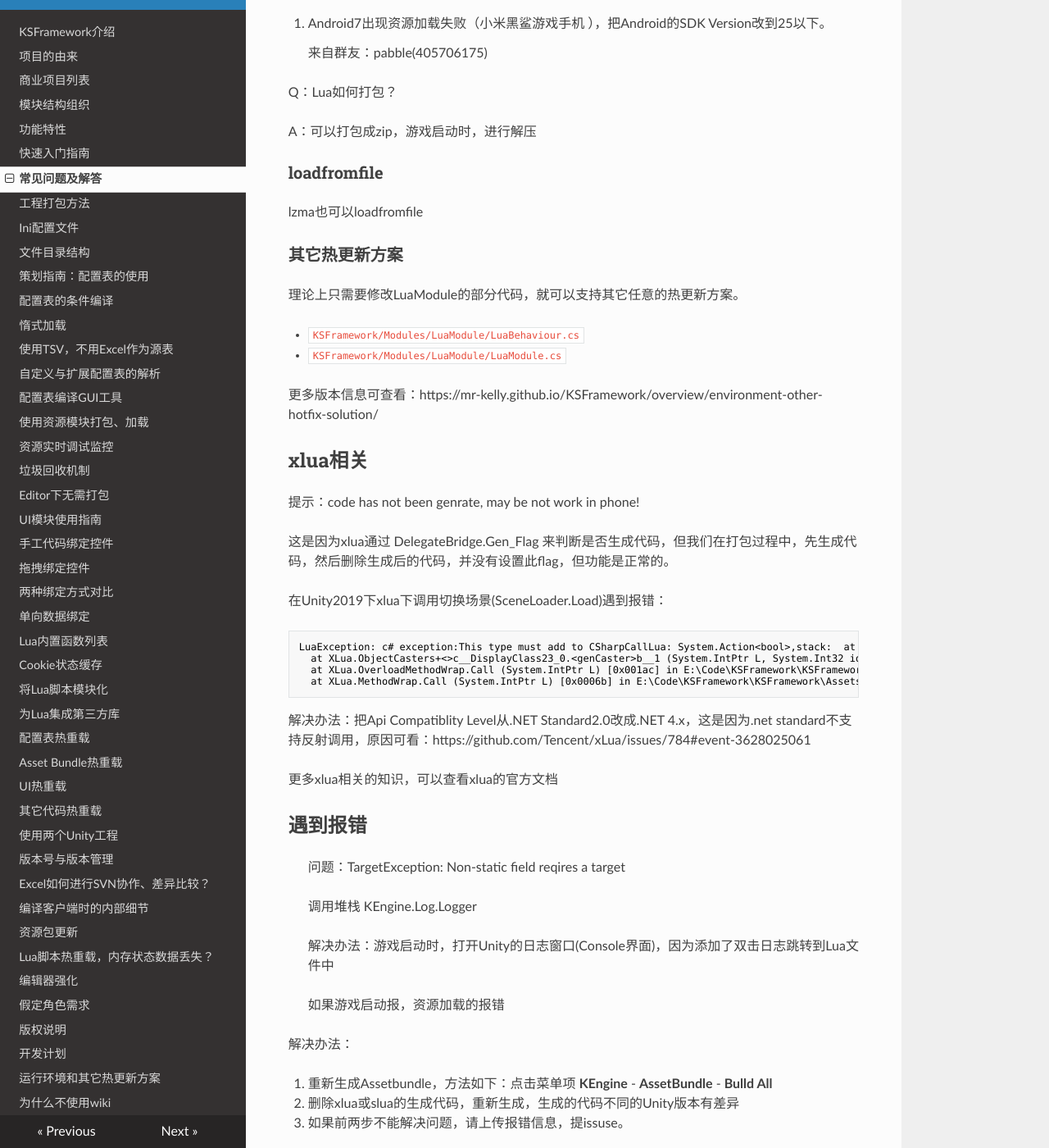
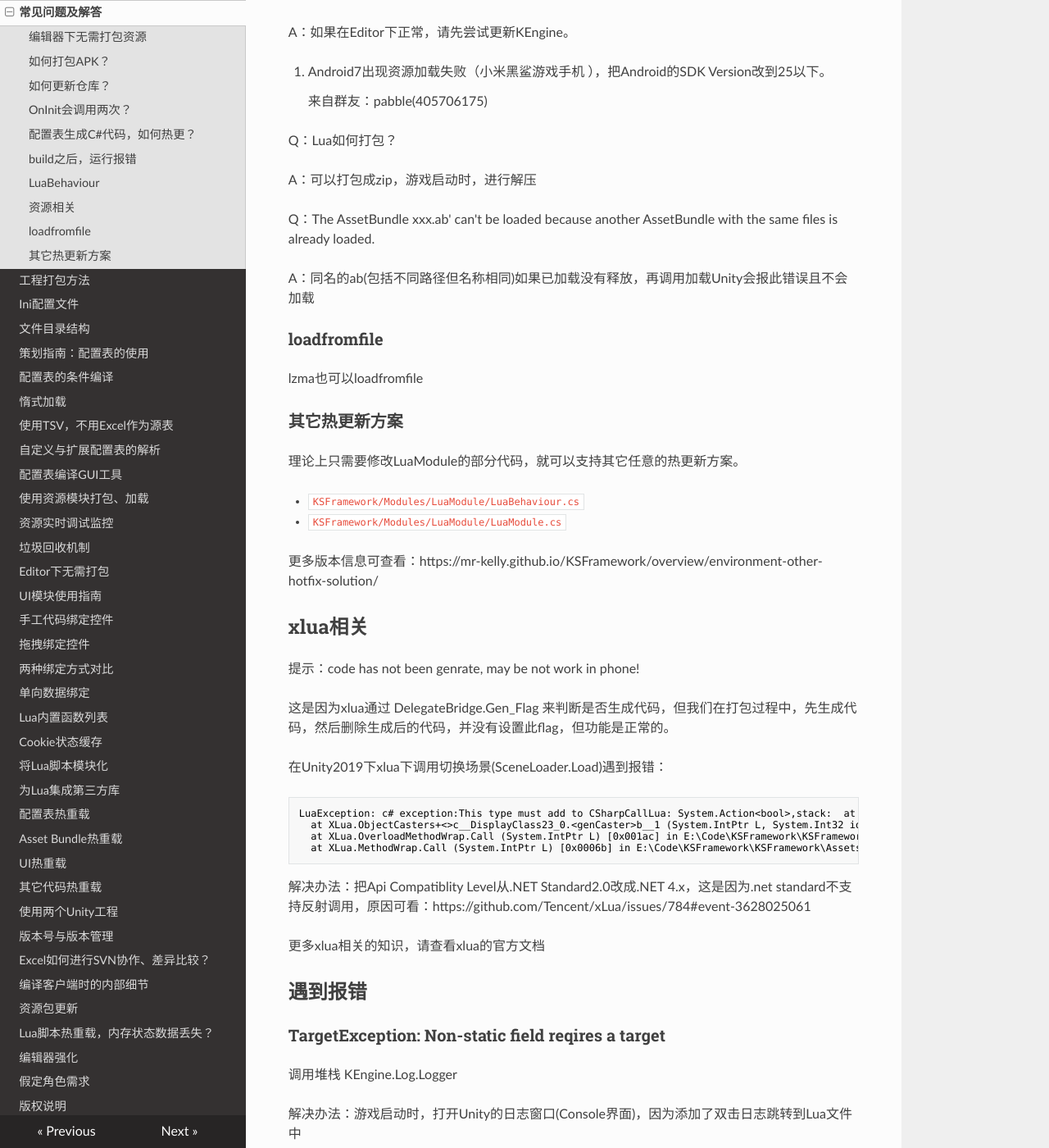
Before and after one commit to mr-kelly/KSFramework, an MkDocs documentation site: the page built from docs/faq.md, in a window 1280 px wide and 1400 px high, scrolled down 2166 px. Shown: the whole window at 82% size. Built offline with MkDocs 1.6.1, drawn with Linux system fonts in a browser that asks for light colours; nearby versions of some CDN libraries.

Commit message:
添加ab加载出错的说明

```diff
--- a/docs/faq.md
+++ b/docs/faq.md
@@ -114,7 +116,9 @@
 
 A：可以打包成zip，游戏启动时，进行解压
 
+Q：The AssetBundle xxx.ab' can't be loaded because another AssetBundle with the same files is already loaded.
 
+A：同名的ab(包括不同路径但名称相同)如果已加载没有释放，再调用加载Unity会报此错误且不会加载
 
 ### loadfromfile
 
@@ -148,17 +152,17 @@
 
 
 
-更多xlua相关的知识，可以查看xlua的官方文档
+更多xlua相关的知识，请查看xlua的官方文档
 
 ## 遇到报错
 
-> 问题：TargetException: Non-static field reqires a target
->
-> 调用堆栈 KEngine.Log.Logger
->
-> 解决办法：游戏启动时，打开Unity的日志窗口(Console界面)，因为添加了双击日志跳转到Lua文件中
+### TargetException: Non-static field reqires a target
 
-> 如果游戏启动报，资源加载的报错
+调用堆栈 KEngine.Log.Logger
+
+解决办法：游戏启动时，打开Unity的日志窗口(Console界面)，因为添加了双击日志跳转到Lua文件中
+
+### 启动游戏报资源加载的错误
 
 解决办法：
 
--- a/docs/resource/edit_mode.md
+++ b/docs/resource/edit_mode.md
@@ -4,6 +4,6 @@
 
 在**Resources\AppConfigs.txt**中配置**IsEditorLoadAsset=1** ，在Editor模式下就会使用AssetDatabase进行加载资源，对于大型项目可以减少打包时间，实现代码可查看 AssetFileLoader.cs。
 
-注意事项：默认是需要打包成assetbundle加载资源，在游戏正式发布的时候也是通过assetbundle方式来加载资源的。
+注意事项：默认是需要打包成assetbundle，在游戏正式发布的时候也是通过assetbundle方式来加载资源的。
 
-如果是分了两个工程，比如代码工程，美术资源工程，则无法使用此功能。
+如果是分了两个工程，比如代码工程，美术资源工程，因为原始资源不在代码工程则无法使用此功能。
```
Also changed, not shown: other parts of docs/faq.md (+2 -0 lines), docs/resource/debug.md (+0 -2 lines).
